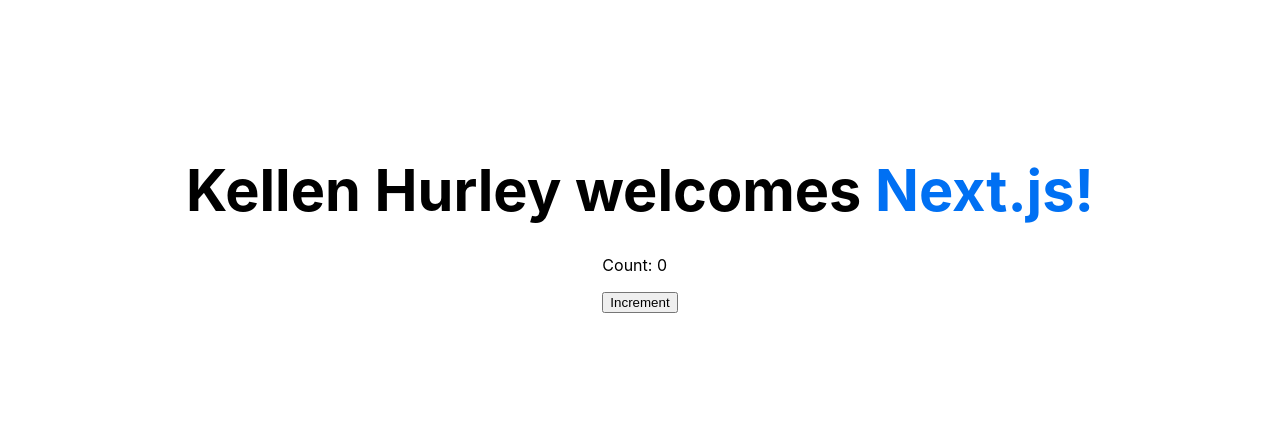
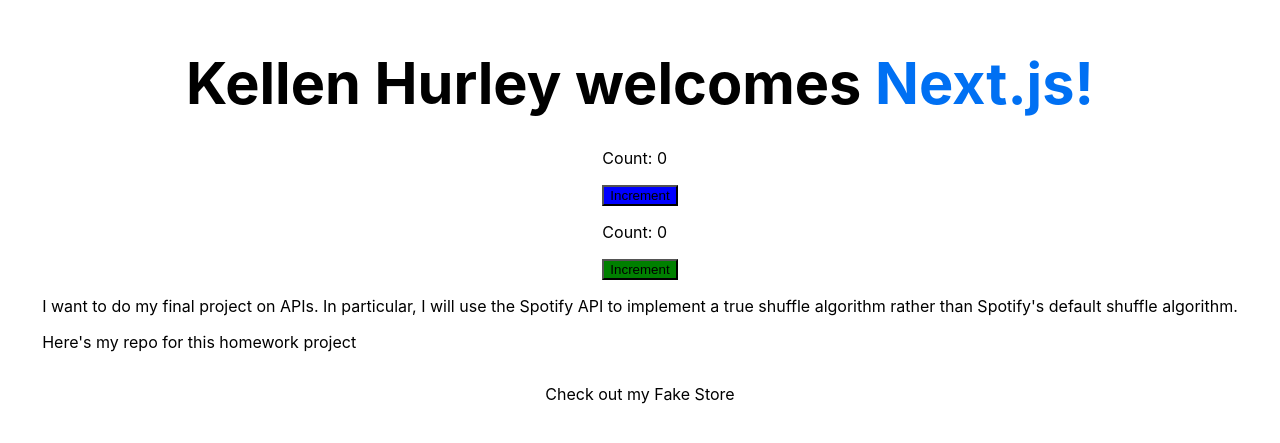
Before and after one commit to Hurlicane24/nextjs-blog, a Next.js app: page / in a window 1280 px wide. Shown: the part 165-608 px from the top of the page. Built offline with nearby package versions, Linux system fonts and the light colour scheme.

Commit message:
Update index.js

```diff
--- a/pages/index.js
+++ b/pages/index.js
@@ -1,6 +1,8 @@
 import Head from 'next/head';
 import styles from '../styles/Home.module.css';
 import Counter from "../components/counter";
+import GitHub from "../components/GitHub";
+import Link from "next/link"
 
 export default function Home() {
   return (
@@ -14,7 +16,12 @@
           Kellen Hurley welcomes <a href="https://nextjs.org">Next.js!</a>
       </h1>
 
-      <Counter />
+      <Counter step={1} buttonColor="blue" />
+      <Counter step={2} buttonColor="green"/>
+
+      <GitHub />
+
+      <p>Check out my <Link href="/store">Fake Store</Link></p>
 
     </div>
   );
```
